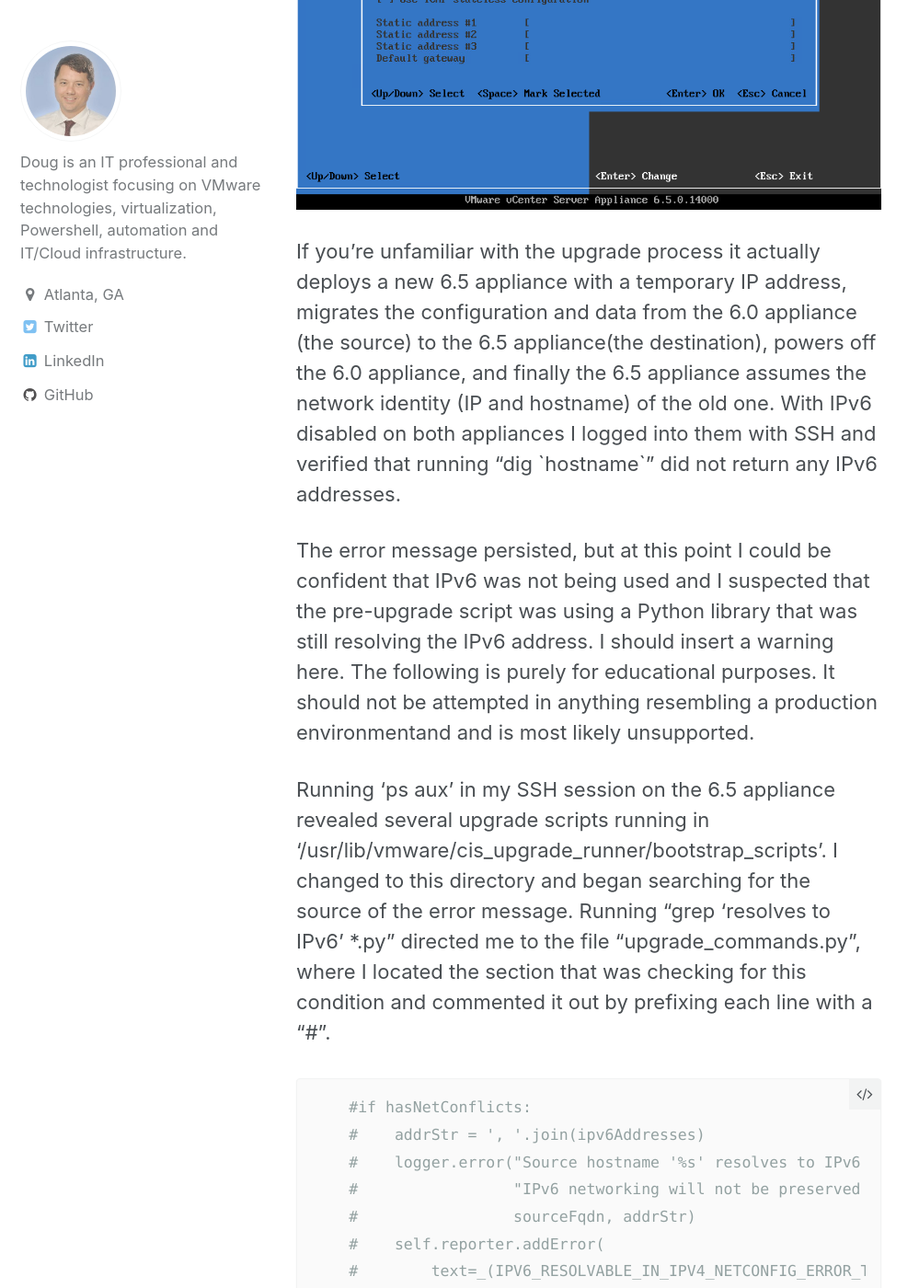
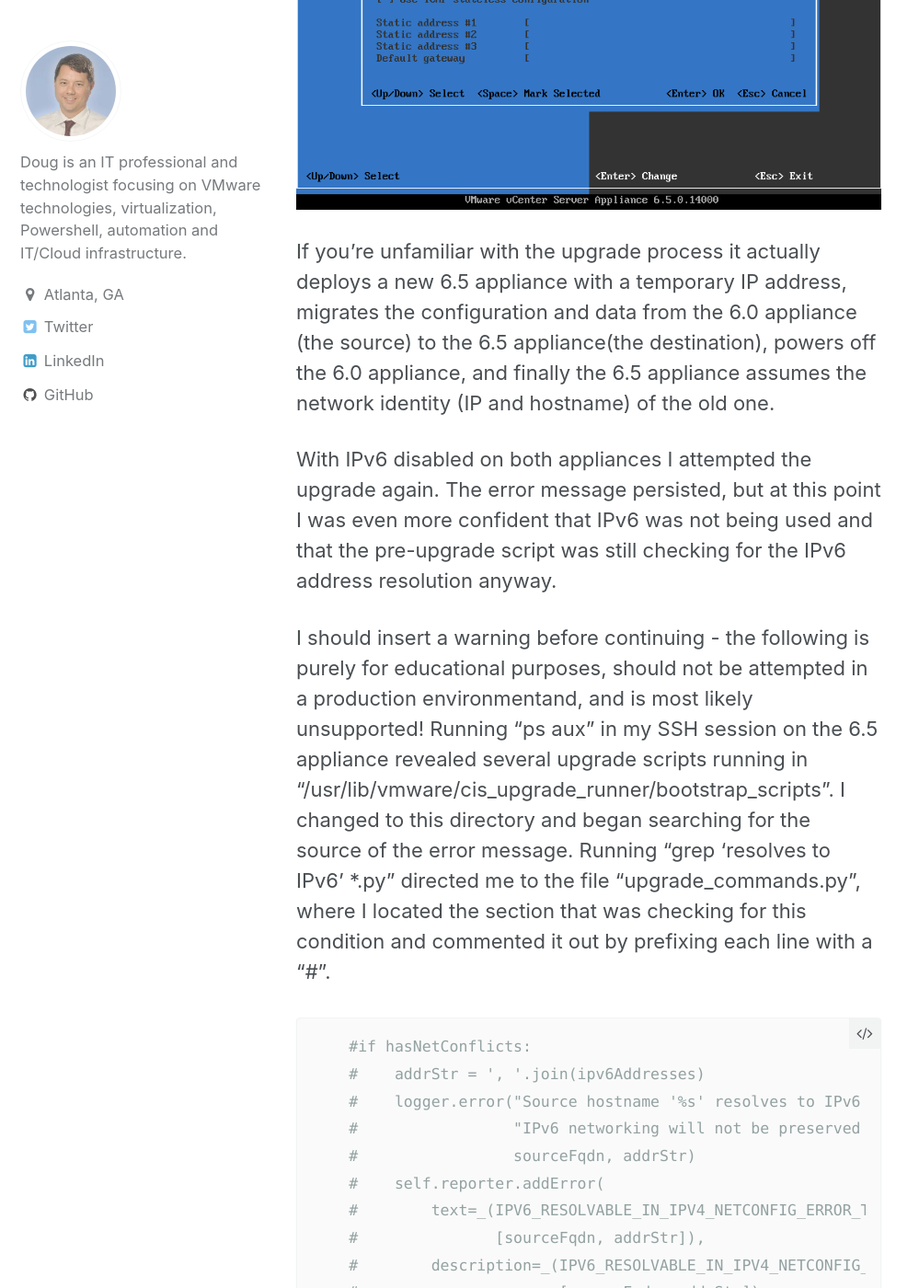
Before and after one commit to doogleit/doogleit.github.io, a Jekyll site: the page built from _posts/2018-02-06-ipv6-dns-error-vcsa65.md, in a window 1280 px wide and 1400 px high, scrolled down 1415 px. Shown: the whole window at 92% size, without its empty margins (0-999 px from the left). Built offline with Jekyll 4.4.1, drawn with Linux system fonts in a browser that asks for light colours; some of the changed text lies outside the part shown.

Commit message:
Update vCSA upgrade post

```diff
--- a/_posts/2018-02-06-ipv6-dns-error-vcsa65.md
+++ b/_posts/2018-02-06-ipv6-dns-error-vcsa65.md
@@ -14,11 +14,11 @@ First I disabled IPv6 in the DCUI on both the source and destination appliance.
 
 ![vCSA DCUI](/assets/images/vcsa-dcui-ipv6.png)
 
-If you're unfamiliar with the upgrade process it actually deploys a new 6.5 appliance with a temporary IP address, migrates the configuration and data from the 6.0 appliance (the source) to the 6.5 appliance(the destination), powers off the 6.0 appliance, and finally the 6.5 appliance assumes the network identity (IP and hostname) of the old one.  With IPv6 disabled on both appliances I logged into them with SSH and verified that running "dig \`hostname\`" did not return any IPv6 addresses.
+If you're unfamiliar with the upgrade process it actually deploys a new 6.5 appliance with a temporary IP address, migrates the configuration and data from the 6.0 appliance (the source) to the 6.5 appliance(the destination), powers off the 6.0 appliance, and finally the 6.5 appliance assumes the network identity (IP and hostname) of the old one.
 
-The error message persisted, but at this point I could be confident that IPv6 was not being used and I suspected that the pre-upgrade script was using a Python library that was still resolving the IPv6 address.  I should insert a warning here.  The following is purely for educational purposes. It should not be attempted in anything resembling a production environmentand and is most likely unsupported.
+With IPv6 disabled on both appliances I attempted the upgrade again.  The error message persisted, but at this point I was even more confident that IPv6 was not being used and that the pre-upgrade script was still checking for the IPv6 address resolution anyway.
 
-Running 'ps aux' in my SSH session on the 6.5 appliance revealed several upgrade scripts running in '/usr/lib/vmware/cis_upgrade_runner/bootstrap_scripts'.  I changed to this directory and began searching for the source of the error message.  Running "grep 'resolves to IPv6' *.py" directed me to the file "upgrade_commands.py", where I located the section that was checking for this condition and commented it out by prefixing each line with a "#".
+I should insert a warning before continuing - the following is purely for educational purposes, should not be attempted in a production environmentand, and is most likely unsupported!  Running "ps aux" in my SSH session on the 6.5 appliance revealed several upgrade scripts running in "/usr/lib/vmware/cis_upgrade_runner/bootstrap_scripts".  I changed to this directory and began searching for the source of the error message.  Running "grep 'resolves to IPv6' *.py" directed me to the file "upgrade_commands.py", where I located the section that was checking for this condition and commented it out by prefixing each line with a "#".
 
 {% highlight python %}
     #if hasNetConflicts:
@@ -35,4 +35,4 @@ Running 'ps aux' in my SSH session on the 6.5 appliance revealed several upgrade
     #                     sourceFqdn))
 {% endhighlight %}
 
-After commenting out the above section that was logging the IPv6 error I restarted the upgrade and it completed without issue.  Again, I don't recommend doing this unless it is a true test environment that you can afford to rebuild if necessary.  I just wanted to document/share the experience and a few details about how the vCSA 6.5 pre-upgrade check works.  If you haven't tried out 6.5 yet I highly recommend it.  See more about what's new over on the [VMware vSphere Blog](https://blogs.vmware.com/vsphere/2016/10/whats-new-in-vsphere-6-5-vcenter-server.html).
+After commenting out the above section that was logging the IPv6 error I restarted the upgrade and it completed without issue.  Again, I don't recommend doing this unless it is a true test environment that you can afford to rebuild if necessary.  I just wanted to document/share the experience and a few details about how the vCSA 6.5 pre-upgrade check works.  If you haven't tried the vCenter 6.5 appliance yet I highly recommend it.  See more about what's new over on the [VMware vSphere Blog](https://blogs.vmware.com/vsphere/2016/10/whats-new-in-vsphere-6-5-vcenter-server.html).
```
